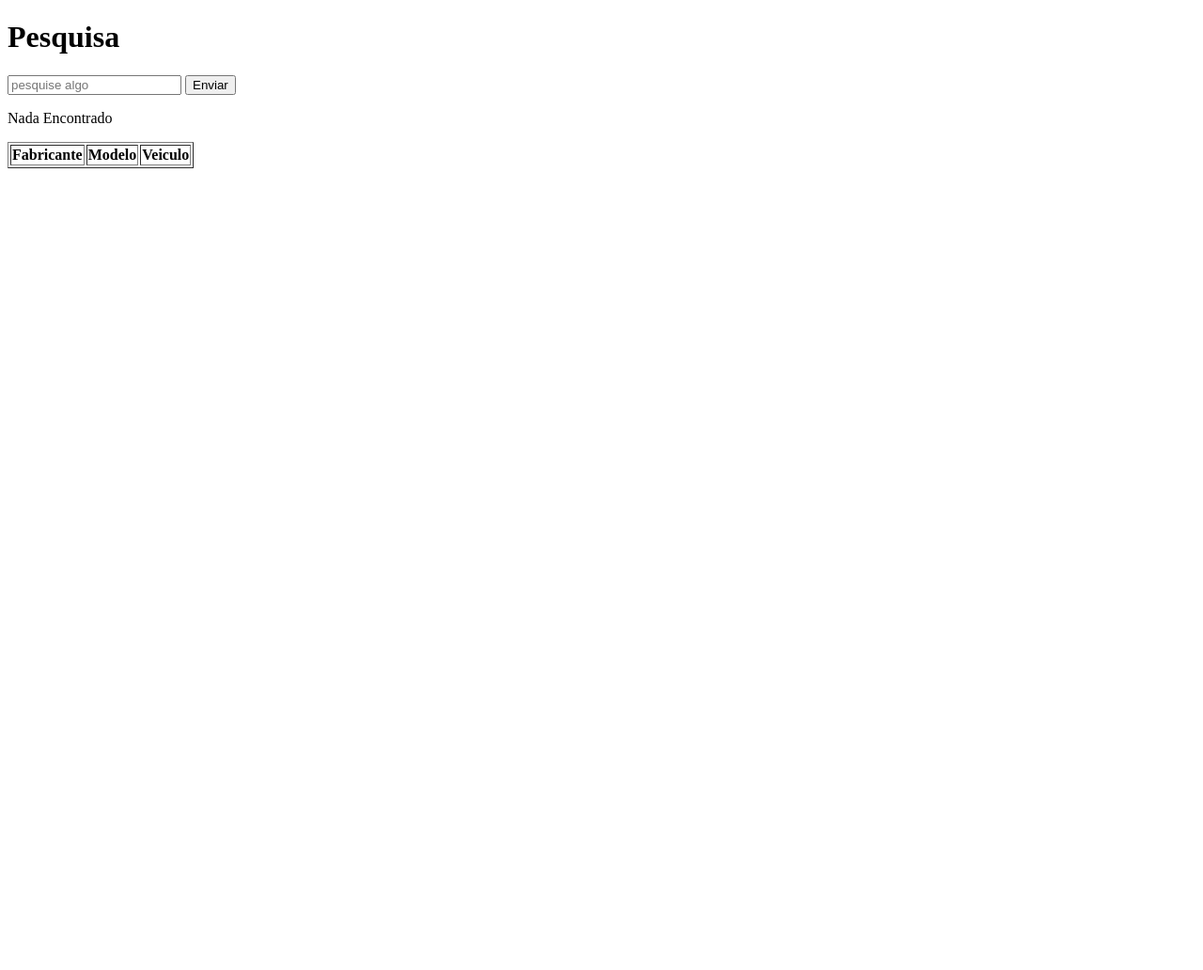
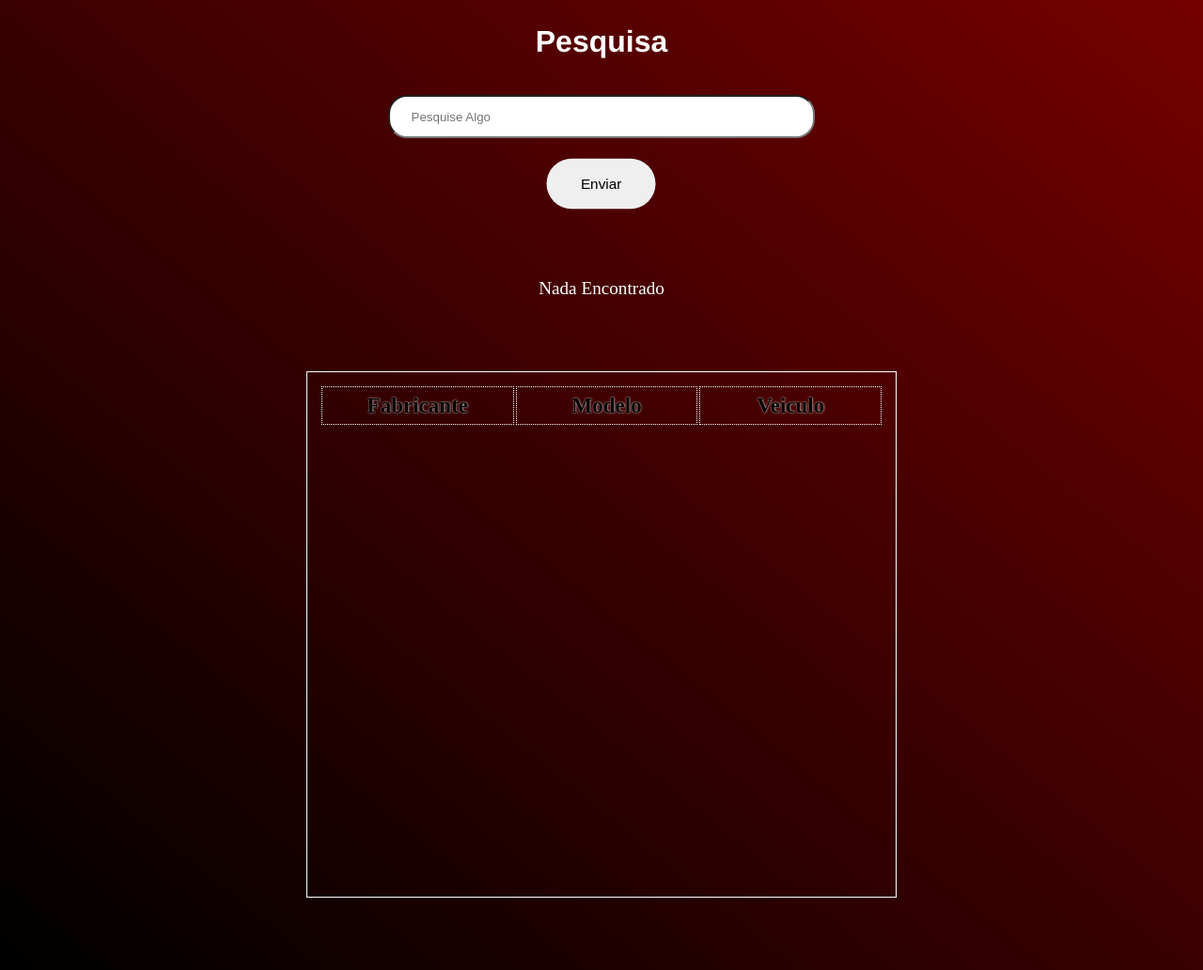
Before and after one commit to AlaxDav1d/pesquisa-Carro, a PHP site: page /index.php?envio=1 in a window 1280 px wide. Shown: the whole page at 94% size. Before the commit the page ends 179 px from the top, so only its background shows below. Run offline with PHP 8.4, Linux system fonts and the light colour scheme; tables that the repository leaves empty or names only in its code hold one stand-in row (values such as "Sample post"); lists and menus that the app fills with data are empty.

Commit message:
adicionei o css

```diff
--- a/index.php
+++ b/index.php
@@ -10,13 +10,106 @@
      <meta name="viewport" content="width=device-width, initial-scale=1.0">
      <title>Pesquisa de no banco de dados</title>
 </head>
+<style>
+     *{
+          padding: 0;
+          margin: 0;
+          box-sizing: border-box;
+     }
+     body{
+          color: #fff;
+          background-image: linear-gradient(to left bottom,rgb(117, 0, 0),rgb(0, 0, 0));
+          height: 100%;
+     }
+     h1{
+          margin-top: 2%;
+          font-family: 'Franklin Gothic Medium', 'Arial Narrow', Arial, sans-serif;
+     }
+     form{
+          display: flex;
+          flex-direction: column;
+          align-items: center;
+          height: 10vh;
+          width: 60vh;
+          margin-top: 2%;
+          padding: 1%;
+          gap: 10px;
+     }
+     input[type='text']{
+          border-radius: 20px;
+          text-transform: capitalize;
+          padding: 3% 5%;
+          margin-bottom: 1%;
+          width: 100%;
+     }
+     input[type='submit']{
+          margin-bottom: 5%;
+          border-radius: 40px;
+          padding: 5% 10%;
+          transform: scale(80%);
+          font-size: 120%;
+          cursor: pointer;
+          transition: 800ms;
+          border: none;
+     }
+     input[type='submit']:hover{
+          background-color: black;
+          color: #fff;
+          transform: scale(100%);
+          border-radius: 0px;
+     }
+     table{
+          display: flex;
+          align-items: center;
+          justify-content: center;
+          margin-top: 5%;
+          margin-bottom: 5%;
+          padding: 1%;
+     }
+     tbody{
+          padding: 1%;
+          overflow: scroll;
+          overflow-x: hidden;
+          height: 70vh;
+          width: 50%;
+          border: 1px solid #fff;
+          margin: 0;
+     }
+     tr,th,td{
+          margin: 0;
+          width: 16.6%;
+          border: 1px dotted #fff;
+          font-size: 120%;
+          text-shadow: 0.2px 0.2px 2px red;
+          padding: 1%;
+     }
+     th{
+          text-shadow: 0.2px 0.2px 2px white;
+          color: black;
+     }
+     .tudo{
+          display: flex;
+          flex-direction: column;
+          align-items: center;
+          justify-content: center;
+     }
+     p{
+          margin-top: 10%;
+          font-size: 120%;
+          display: flex;
+          align-items: end;
+          justify-content: center;
+     }
+</style>
 <body>
-     <h1>Pesquisa</h1>
+     <div class="tudo">
+          <h1>Pesquisa</h1>
      <form action="">
           <input  name="envio" placeholder="pesquise algo"  type="text">
           <input type="submit" value="Enviar">
      </form>
-     <table border="1">
+     </div>
+     <table>
           <tr>
                <th>Fabricante</th>
                <th>Modelo</th>
@@ -32,7 +125,7 @@
                <?php
                }else{
                     $pesquisa =  $mysqli->real_escape_string($_GET['envio']);
-                    $sql_code = "SELECT * FROM veiculo WHERE Fabricante LIKE '%$pesquisa%' ";
+                    $sql_code = "SELECT * FROM veiculo WHERE Fabricante LIKE '%$pesquisa%' OR modelo LIKE '%$pesquisa%' OR veiculo LIKE '%$pesquisa%' ";
                     $sql_query = $mysqli->query($sql_code) or die($mysqli->error);
                     if($sql_query->num_rows == 0){
                     ?>
```
